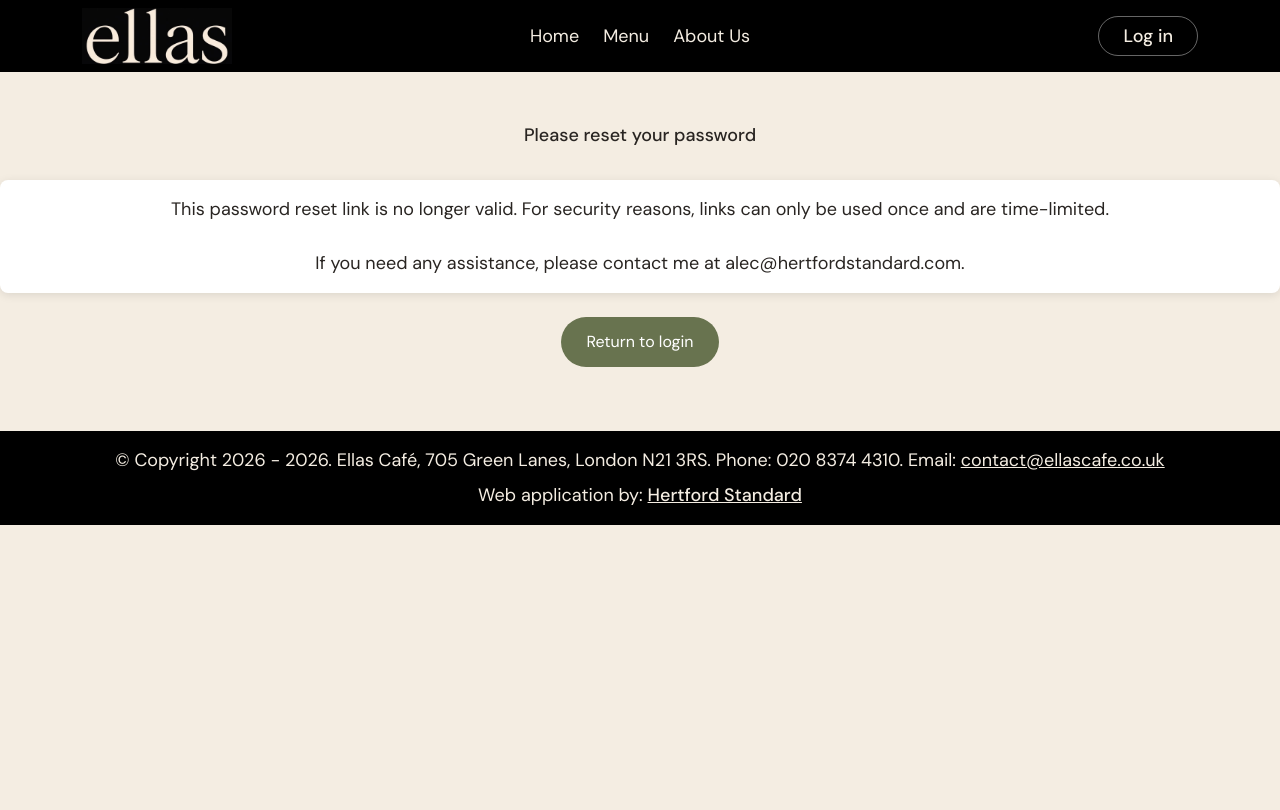
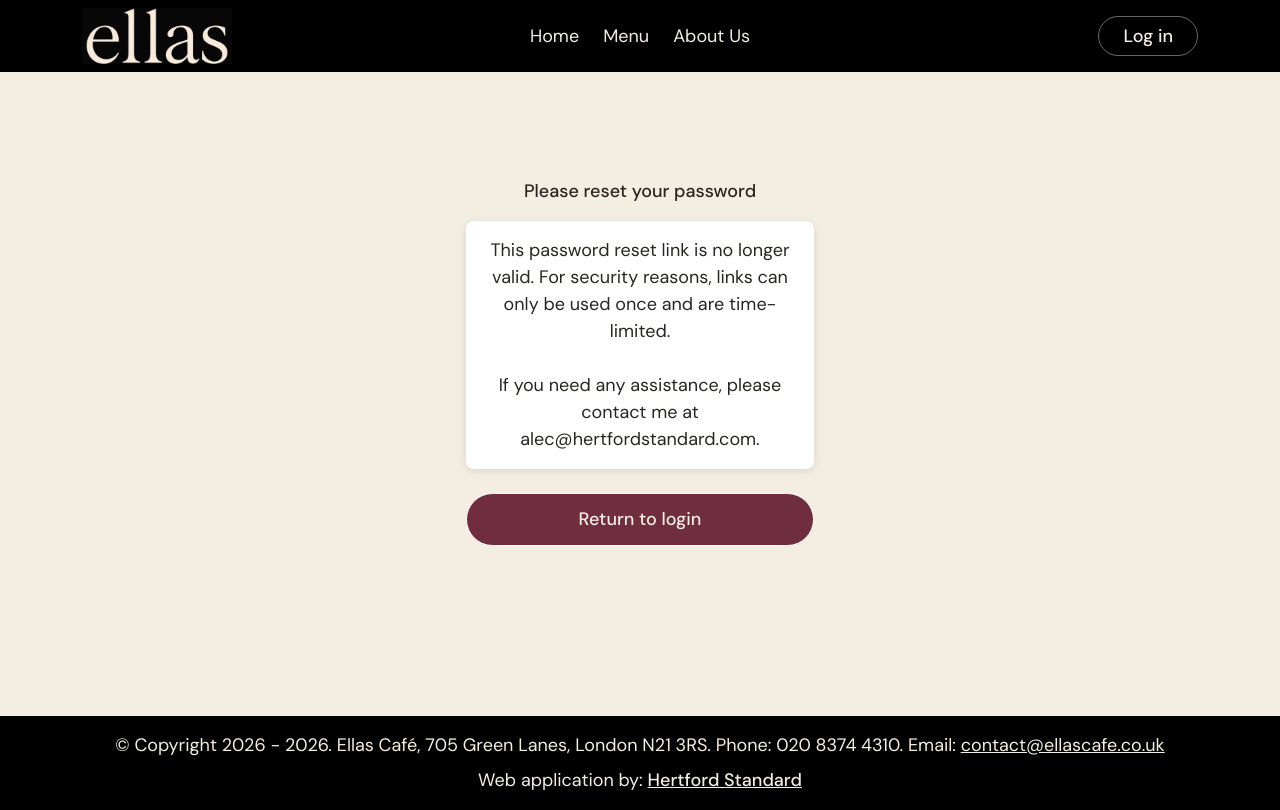
Before and after one commit to Alec-Hajinoff/Ellas_Cafe, a React (Vite) app in the folder React/: page /PasswordReset in a window 1280 px wide. Built offline with nearby package versions, Linux system fonts and the light colour scheme; no server answers.

Commit message:
15/11/26, 10:36

```diff
--- a/React/src/PasswordReset.css
+++ b/React/src/PasswordReset.css
@@ -1,13 +1,18 @@
+.auth-page-container {
+  display: flex;
+  align-items: center;
+  justify-content: center;
+  min-height: calc(100vh - 220px);
+  width: 100%;
+}
+
 .password-reset-divider {
   background-color: var(--color-primary-50);
   border-radius: 5px;
-  padding: 15px;
   font-weight: 500;
-  margin-top: 35px;
+  width: 100%;
   box-sizing: border-box;
   text-align: center;
-  margin-left: auto;
-  margin-right: auto;
 }
 
 @media (max-width: 768px) {
@@ -26,9 +31,13 @@
   border-radius: var(--btn-radius);
   cursor: pointer;
   transition: background-color var(--transition-fast);
+  width: 100%;
+  display: flex;
+  align-items: center;
+  justify-content: center;
 }
 
-.btn-secondary:hover {
+.password-reset-wrapper .btn-secondary:hover {
   background-color: var(--btn-bg-secondary-hover);
 }
 
@@ -37,6 +46,33 @@
   cursor: not-allowed;
   opacity: 0.7;
   border-color: transparent;
+}
+
+.password-reset-wrapper .btn-auth-submit {
+  background-color: var(--color-primary);
+  border: 1px solid var(--color-text-inverse);
+  color: var(--color-surface-bg);
+  font-size: var(--font-size-md);
+  font-weight: var(--font-weight-medium);
+  border-radius: var(--radius-pill);
+  padding: var(--btn-padding-y) var(--btn-padding-x);
+  cursor: pointer;
+  transition:
+    background-color var(--transition-fast),
+    border-color var(--transition-fast),
+    filter var(--transition-fast);
+  width: 100%;
+  display: flex;
+  align-items: center;
+  justify-content: center;
+}
+
+.password-reset-wrapper .btn-auth-submit:hover,
+.password-reset-wrapper .btn-auth-submit:focus {
+  background-color: var(--color-primary);
+  border-color: var(--color-text-inverse);
+  color: var(--color-surface-bg);
+  filter: brightness(1.15);
 }
 
 .password-reset-wrapper .form-group {
@@ -79,7 +115,7 @@
 
 #spinnerUpdate {
   margin-left: 8px;
-  color: #1b3e73;
+  color: var(--color-surface-bg);
 }
 
 .verifying-text {
--- a/React/src/PasswordReset.jsx
+++ b/React/src/PasswordReset.jsx
@@ -138,7 +138,9 @@ function PasswordReset() {
 
   if (tokenStatus.checking) {
     return (
-      <div className="password-reset-container text-center">
+      <div className="auth-page-container container">
+        <div className="row justify-content-center w-100">
+          <div className="col-10 col-sm-9 col-md-8 col-lg-4 mx-auto text-center">
             <div className="password-reset-wrapper">
               <div className="spinner-border text-primary" role="status">
                 <span className="visually-hidden">Loading, please wait...</span>
@@ -148,21 +150,32 @@ function PasswordReset() {
               </p>
             </div>
           </div>
+        </div>
+      </div>
     );
   }
 
   if (!tokenStatus.isValid) {
     return (
-      <div className="password-reset-container">
+      <div className="auth-page-container container">
+        <div className="row justify-content-center w-100">
+          <div className="col-10 col-sm-9 col-md-8 col-lg-4 mx-auto">
             <div className="password-reset-wrapper">
-          <p className="password-reset-divider">Please reset your password</p>
+              <p className="password-reset-divider">
+                Please reset your password
+              </p>
               <div className="error token-error" aria-live="polite">
                 {tokenStatus.message}
               </div>
               <div className="return-home-container">
-            <button onClick={handleReturnToLogin} className="btn btn-secondary">
+                <button
+                  onClick={handleReturnToLogin}
+                  className="btn-auth-submit"
+                >
                   Return to login
                 </button>
+              </div>
+            </div>
           </div>
         </div>
       </div>
@@ -170,9 +183,9 @@ function PasswordReset() {
   }
 
   return (
-    <div className="password-reset-container container">
-      <div className="row justify-content-center">
-        <div className="col-12 col-lg-3">
+    <div className="auth-page-container container">
+      <div className="row justify-content-center w-100">
+        <div className="col-10 col-sm-9 col-md-8 col-lg-4 mx-auto">
           <div className="password-reset-wrapper">
             <p className="password-reset-divider">
               Please enter your new password and confirm it below.
@@ -231,7 +244,7 @@ function PasswordReset() {
                   <div className="return-home-button-container">
                     <button
                       onClick={handleReturnToLogin}
-                      className="btn btn-secondary return-home-button"
+                      className="btn-auth-submit return-home-button"
                     >
                       Return to login
                     </button>
@@ -242,13 +255,13 @@ function PasswordReset() {
               {!passwordUpdated && (
                 <button
                   type="submit"
-                  className="btn btn-secondary update-password-button"
+                  className="btn-auth-submit update-password-button"
                   disabled={loading}
                 >
                   Update password
                   {loading && (
                     <span
-                      className="spinner-border spinner-border-sm"
+                      className="spinner-border spinner-border-sm ms-2"
                       role="status"
                       aria-hidden="true"
                       id="spinnerUpdate"
```
Lines whose indentation alone changed are shown as unchanged.
